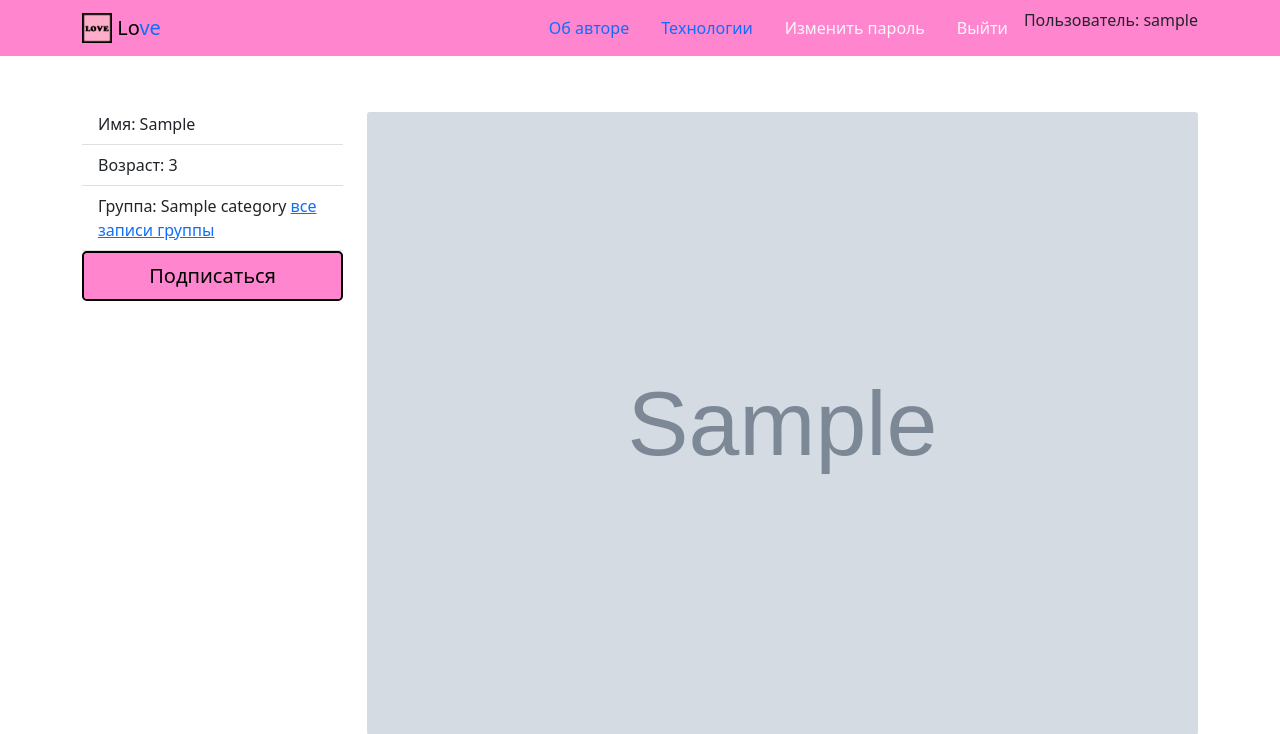
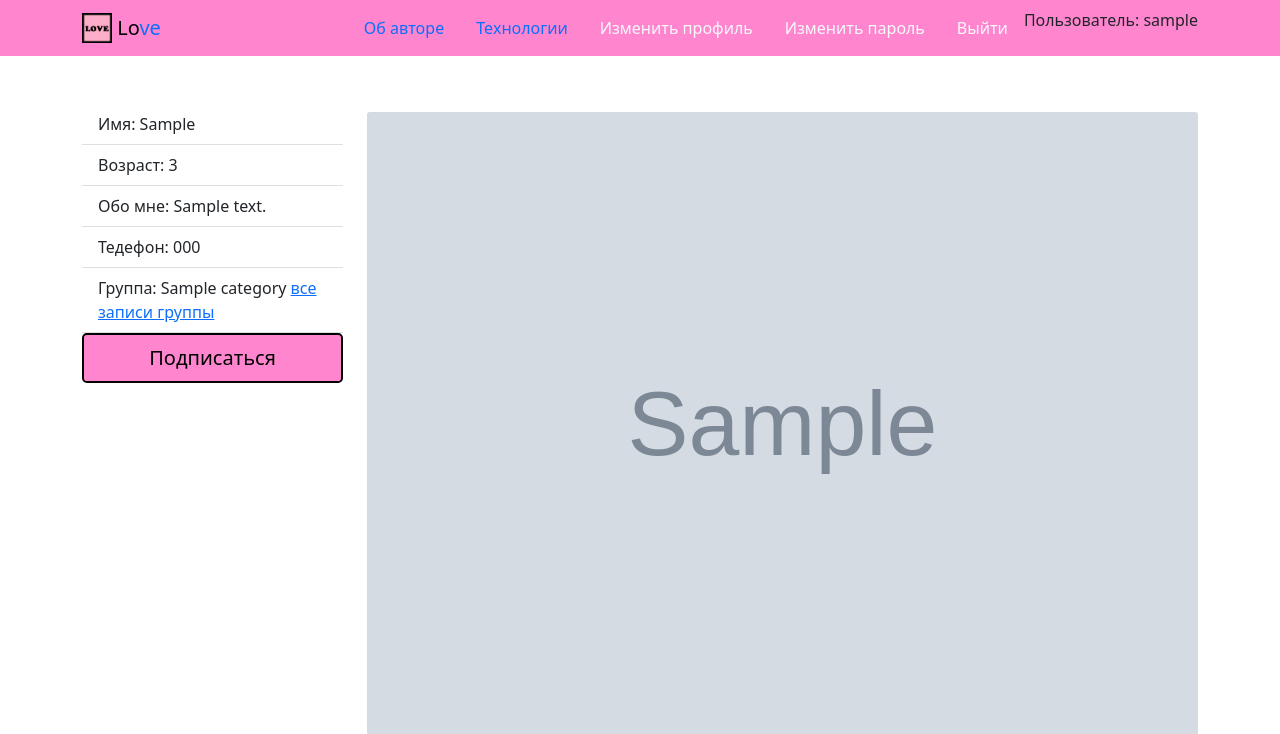
Before and after one commit to taren4ik/Love, a Django app: page /profiles/1/ in a window 1280 px wide. Shown: the top 734 px of the page. Run offline with Django 4.2, Linux system fonts and the light colour scheme; a user stored in the database is signed in; tables that the repository leaves empty hold one stand-in row (values such as "Sample post"); grey boxes marked "Sample" are stand-in pictures; some libraries are stand-ins or nearby versions.

Commit message:
Добавил вывод в форму данных о пользователе

```diff
--- a/profiles/views.py
+++ b/profiles/views.py
@@ -54,6 +54,7 @@ def profile_detail(request, profile_id):
     following = False
     if request.user.is_authenticated and author != request.user:
         following = author.following.filter(user=request.user).exists()
+
     context = {
         "profile": profile,
         "form": form,
--- a/templates/includes/header.html
+++ b/templates/includes/header.html
@@ -17,6 +17,9 @@
           </li>
           {% if user.is_authenticated %}
 
+          <li class="nav-item">
+            <a class="nav-link link-light {% if view_name  == 'users:profile_change_form' %}active{% endif %}" href="{%url 'users:profile_change_form' %}">Изменить профиль</a>
+          </li>
           <li class="nav-item">
             <a class="nav-link link-light {% if view_name  == 'users:password_change_form' %}active{% endif %}" href="{%url 'users:password_change_form' %}">Изменить пароль</a>
           </li>
--- a/templates/profiles/profile_detail.html
+++ b/templates/profiles/profile_detail.html
@@ -16,6 +16,12 @@
         </li>
         <li class="list-group-item">
           Возраст: {{ age  }}
+        </li>
+        <li class="list-group-item">
+          Обо мне: {{ profile.description  }}
+        </li>
+        <li class="list-group-item">
+          Тедефон: {{ profile.phone|truncatechars:6  }}
         </li>
         {% if profile.category  %}
           <li class="list-group-item">
--- a/users/urls.py
+++ b/users/urls.py
@@ -2,8 +2,12 @@ from django.contrib.auth.views import (LoginView, LogoutView,
                                        PasswordChangeDoneView,
                                        PasswordChangeView,
                                        PasswordResetDoneView,
-                                       PasswordResetView)
+                                       PasswordResetView,
+                                       )
+from .views import ProfileChange
+
 from django.urls import path
+
 
 from . import views
 
@@ -19,6 +23,7 @@ urlpatterns = [
     path(
         "login/", LoginView.as_view(
             template_name="users/login.html"), name="login"),
+    path("profile_change/", views.ProfileChange, name="profile_change_form"),
 
     path(
         "password_reset/",
```
Also changed, not shown: templates/users/profile_change_form.html (added, +11 -0 lines), users/forms.py (+8 -0 lines), users/views.py (+18 -1 lines), README.md (added).
